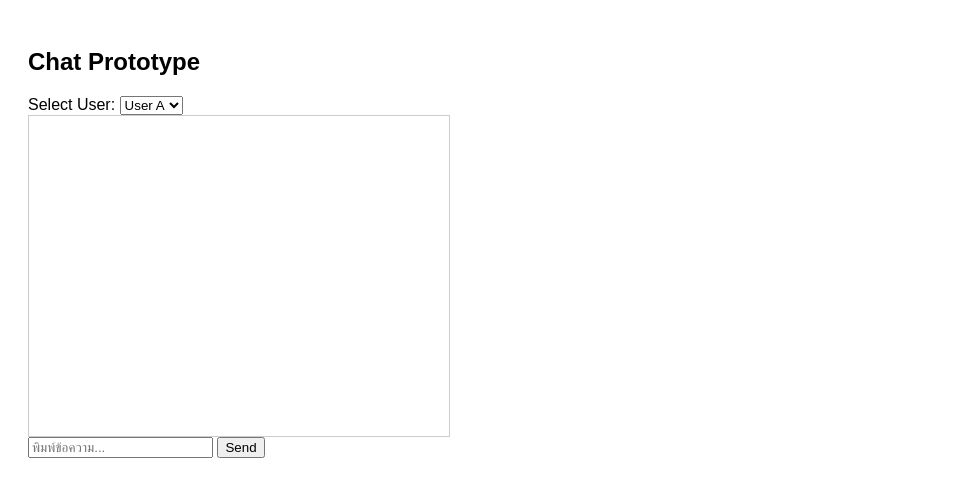
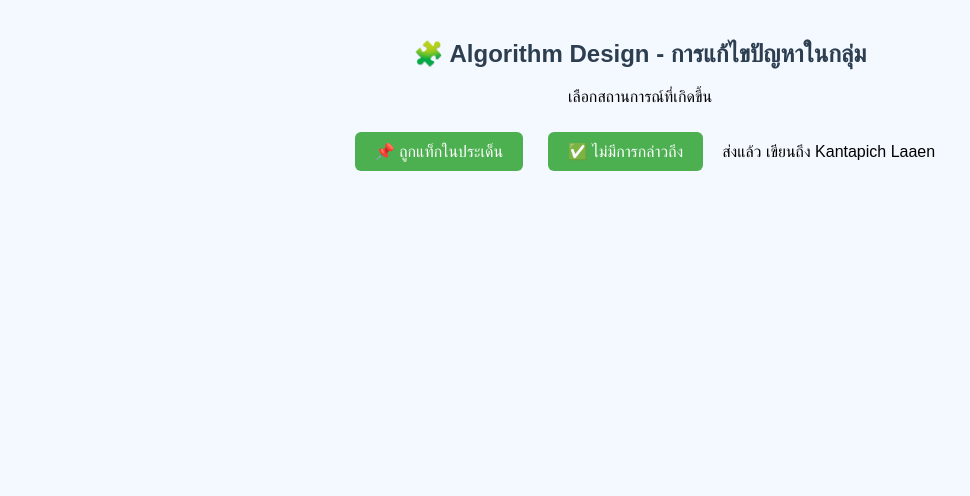
Before and after one commit to natthichapu-arch/natthichapu-arch.github.io, a plain HTML site: page index02.html in a window 1280 px wide. Shown: the whole page, without its empty margins (0-970 px from the left). Drawn offline with Linux system fonts and the light colour scheme.

Commit message:
Update index02.html

```diff
--- a/index02.html
+++ b/index02.html
@@ -1,87 +1,64 @@
 <!DOCTYPE html>
 <html lang="th">
 <head>
-<meta charset="UTF-8">
-<title>Interactive Chat Prototype</title>
-<style>
-  body { font-family: Arial, sans-serif; padding: 20px; }
-  #chatBox { border: 1px solid #ccc; height: 300px; width: 400px; overflow-y: auto; padding: 10px; }
-  .message { padding: 5px; margin: 5px 0; border-radius: 5px; }
-  .userA { background-color: #d1e7dd; text-align: left; }
-  .userB { background-color: #f8d7da; text-align: right; }
-</style>
+  <meta charset="UTF-8">
+  <title>Algorithm Design - Conflict Handling</title>
+  <style>
+    body { font-family: "Prompt", sans-serif; text-align: center; margin: 40px; background: #f4f8ff; }
+    h2 { color: #2c3e50; }
+    button {
+      padding: 10px 20px; margin: 10px;
+      font-size: 16px; cursor: pointer;
+      border: none; border-radius: 6px;
+      background: #4CAF50; color: white;
+    }
+    button:hover { background: #45a049; }
+    #output { margin-top: 20px; font-size: 18px; text-align: left; display: inline-block; }
+    .step { margin: 8px 0; padding: 8px; background: #fff; border-radius: 5px; box-shadow: 0 2px 4px rgba(0,0,0,0.1); }
+  </style>
 </head>
 <body>
 
-<h2>Chat Prototype</h2>
+  <h2>🧩 Algorithm Design - การแก้ไขปัญหาในกลุ่ม</h2>
+  <p>เลือกสถานการณ์ที่เกิดขึ้น</p>
+  <button onclick="runAlgorithm(true)">📌 ถูกแท็กในประเด็น</button>
+  <button onclick="runAlgorithm(false)">✅ ไม่มีการกล่าวถึง</button>
 
-<div>
-  <label>Select User: </label>
-  <select id="userSelect">
-    <option value="A">User A</option>
-    <option value="B">User B</option>
-  </select>
-</div>
+  <div id="output"></div>
 
-<div id="chatBox"></div>
+  <script>
+    function runAlgorithm(tagged_message) {
+      const output = document.getElementById("output");
+      output.innerHTML = ""; // เคลียร์หน้าจอทุกครั้ง
 
-<input type="text" id="messageInput" placeholder="พิมพ์ข้อความ..." />
-<button onclick="sendMessage()">Send</button>
+      // Step 1
+      if (tagged_message) {
+        output.innerHTML += <div class="step">🔔 Step 1: ตรวจสอบ → มีการกล่าวอ้างถึงคุณ</div>;
 
-<script>
-  const chatBox = document.getElementById('chatBox');
+        // Step 2
+        output.innerHTML += <div class="step">📢 Step 2: ชี้แจงในกลุ่มว่า "ไม่ได้มีส่วนเกี่ยวข้อง"</div>;
 
-  // ดึงข้อความจาก LocalStorage
-  function loadMessages() {
-    const messages = JSON.parse(localStorage.getItem('chatMessages')) || [];
-    chatBox.innerHTML = '';
-    messages.forEach(msg => addMessageToDOM(msg.user, msg.text, msg.timestamp));
-  }
+        // Step 3
+        output.innerHTML += <div class="step">🤝 Step 3: ยืนยันอย่างสุภาพ → "ยังไม่ได้แสดงความเห็นใด ๆ"</div>;
 
-  // เพิ่มข้อความลง DOM
-  function addMessageToDOM(user, text, timestamp) {
-    const msgDiv = document.createElement('div');
-    msgDiv.classList.add('message', user === 'A' ? 'userA' : 'userB');
-    msgDiv.textContent = `${text} (${new Date(timestamp).toLocaleTimeString()})`;
-    chatBox.appendChild(msgDiv);
+        // Step 4
+        output.innerHTML += <div class="step">👉 Step 4: ขอให้ผู้ที่แท็กเป็นผู้ชี้แจงข้อเท็จจริงด้วยตนเอง</div>;
 
-    // ตั้งเวลาให้ข้อความหายไป 20 วินาที
-    setTimeout(() => {
-      msgDiv.remove();
-      removeMessageFromStorage(timestamp);
-    }, 20000);
-  }
+        // Step 5
+        output.innerHTML += <div class="step">💡 Step 5: เน้นการทำงานร่วมกัน → ส่งเสริมความร่วมมือ ป้องกันไม่ให้เกิดการแบ่งฝ่าย</div>;
 
-  // ลบข้อความจาก LocalStorage
-  function removeMessageFromStorage(timestamp) {
-    let messages = JSON.parse(localStorage.getItem('chatMessages')) || [];
-    messages = messages.filter(msg => msg.timestamp !== timestamp);
-    localStorage.setItem('chatMessages', JSON.stringify(messages));
-  }
+        // Step 6
+        output.innerHTML += <div class="step">😊 Step 6: แสดงท่าทีสุภาพและชัดเจน → ลดความเข้าใจผิด และสร้างบรรยากาศเชิงบวก</div>;
 
-  // ส่งข้อความ
-  function sendMessage() {
-    const user = document.getElementById('userSelect').value;
-    const text = document.getElementById('messageInput').value.trim();
-    if (!text) return;
-
-    const timestamp = Date.now();
-    addMessageToDOM(user, text, timestamp);
-
-    // เก็บข้อความลง LocalStorage
-    const messages = JSON.parse(localStorage.getItem('chatMessages')) || [];
-    messages.push({ user, text, timestamp });
-    localStorage.setItem('chatMessages', JSON.stringify(messages));
-
-    document.getElementById('messageInput').value = '';
-  }
-
-  // โหลดข้อความตอนเริ่มต้น
-  loadMessages();
-
-  // ตรวจจับการเปลี่ยนแปลง LocalStorage จากแท็บอื่น (จำลองเรียลไทม์)
-  window.addEventListener('storage', loadMessages);
-</script>
+        // Output
+        output.innerHTML += <div class="step" style="background:#d4edda; color:#155724;">✅ Output: ความเข้าใจที่ถูกต้องในกลุ่ม และบรรยากาศการทำงานที่เป็นมิตร</div>;
+      } else {
+        output.innerHTML = <div class="step" style="background:#fff3cd; color:#856404;">ไม่มีการกล่าวอ้างถึงคุณ → ไม่ต้องดำเนินการใด ๆ</div>;
+      }
+    }
+  </script>
 
 </body>
 </html>
+ส่งแล้ว
+เขียนถึง Kantapich Laaen
```
